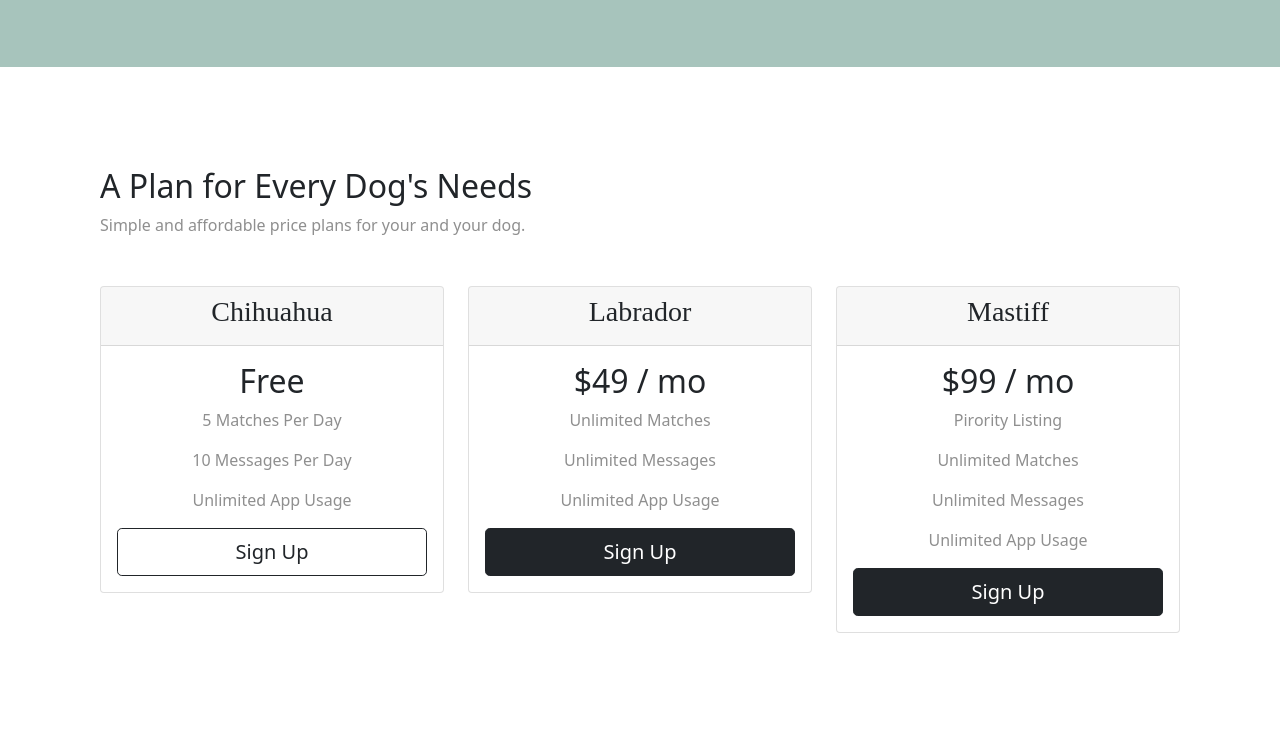
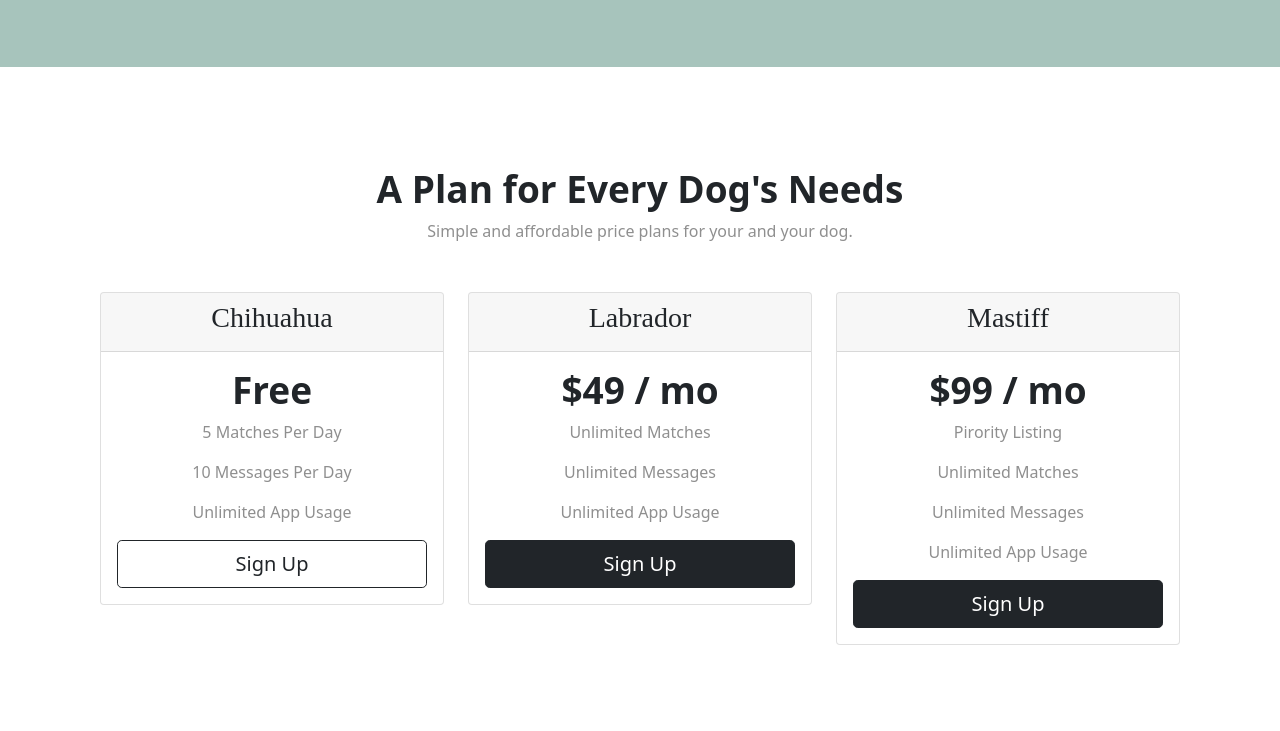
Before and after one commit to mohammedjawadsaleem11/website0, a plain HTML site: page index.html in a window 1280 px wide. Shown: the part 1869-2600 px from the top of the page. Drawn offline with nearby package versions, Linux system fonts and the light colour scheme; a web font is replaced by a local one.

Commit message:
Some minor changes

```diff
--- a/css/styles.css
+++ b/css/styles.css
@@ -141,3 +141,10 @@ padding: 7% 15%;
 	padding-top: 0;
 	margin-top: 17px ;
 }
+#pricing{
+	text-align:center;
+}
+#pricing h2{
+	font-weight:bold;
+	font-size:37px
+}
```
